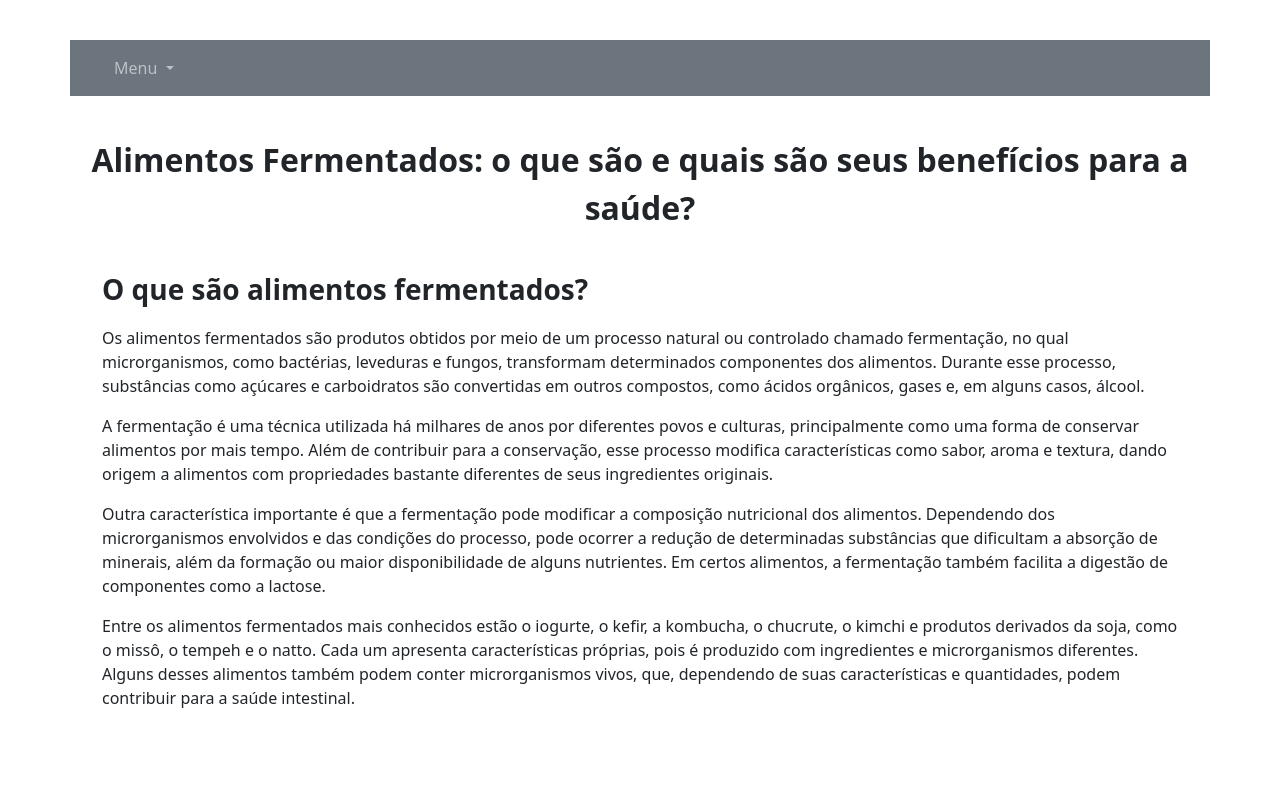
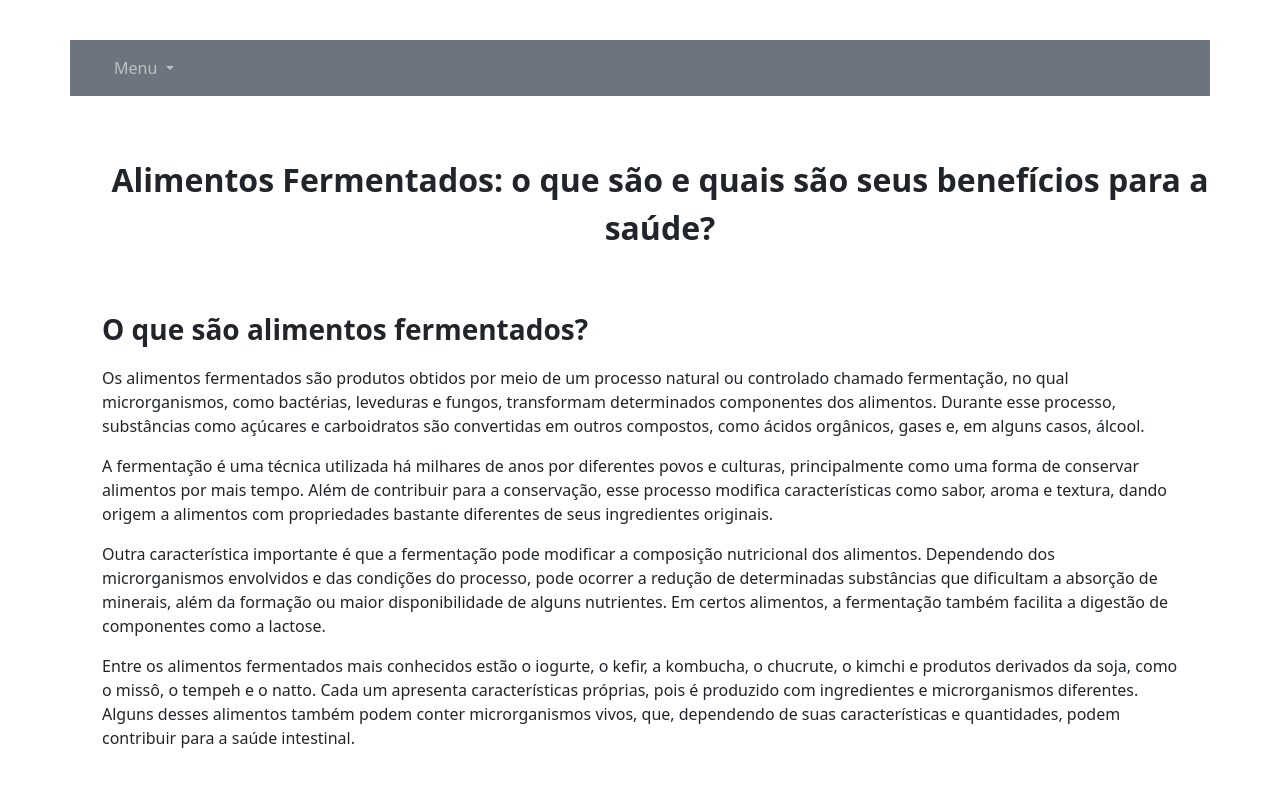
Before and after one commit to HestiaR3/alimentos_fermentados, a plain HTML site: page index.html in a window 1280 px wide. Shown: the top 800 px of the page. Drawn offline with nearby package versions, Linux system fonts and the light colour scheme.

Commit message:
atualizando id estilos.css

```diff
--- a/estilos.css
+++ b/estilos.css
@@ -15,3 +15,7 @@
 #section1, #section2, #section3, #section4, #section5 {
     margin: 20px;
 }
+
+#primeiro_titulo {
+    margin: 20px;
+}
```
